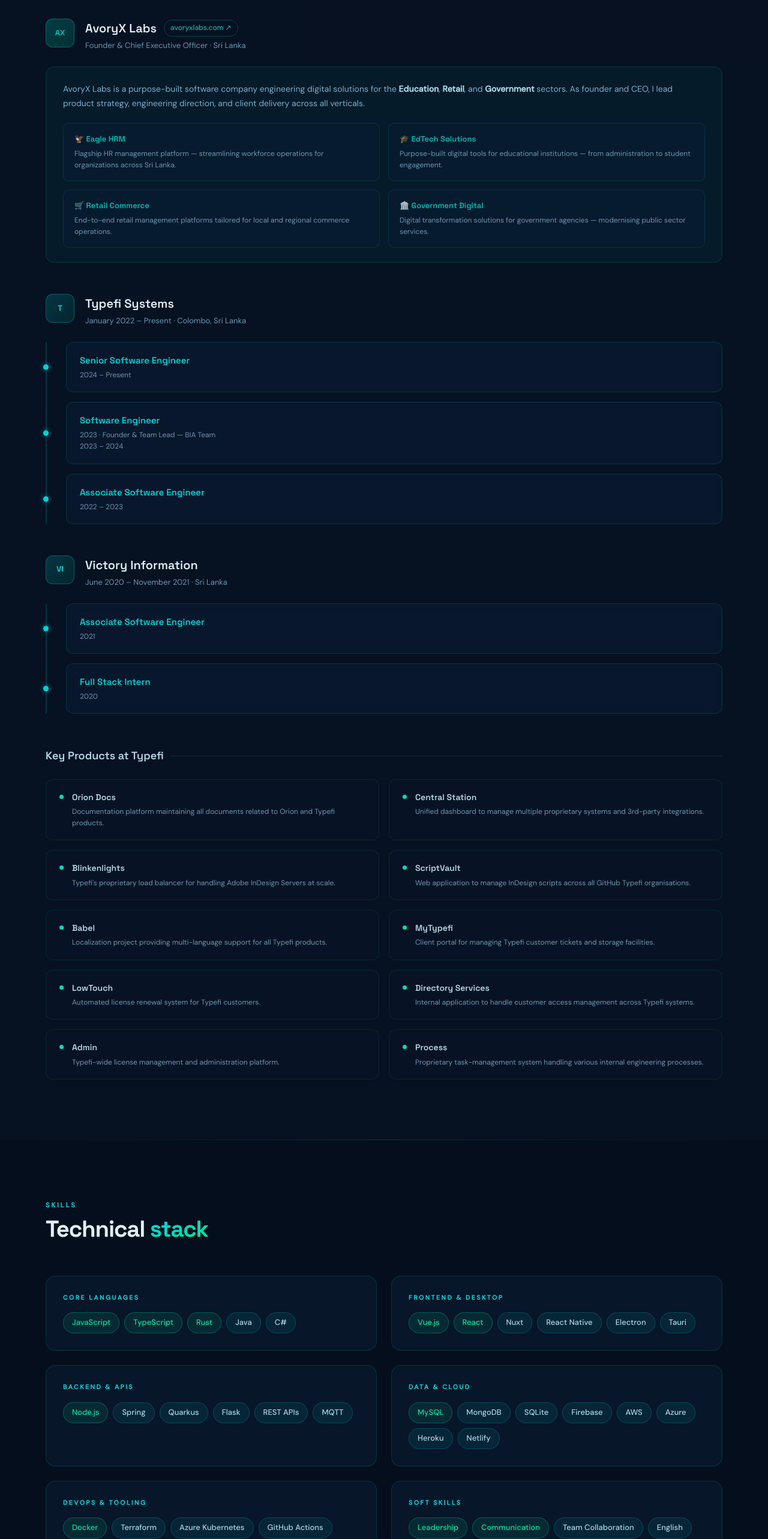
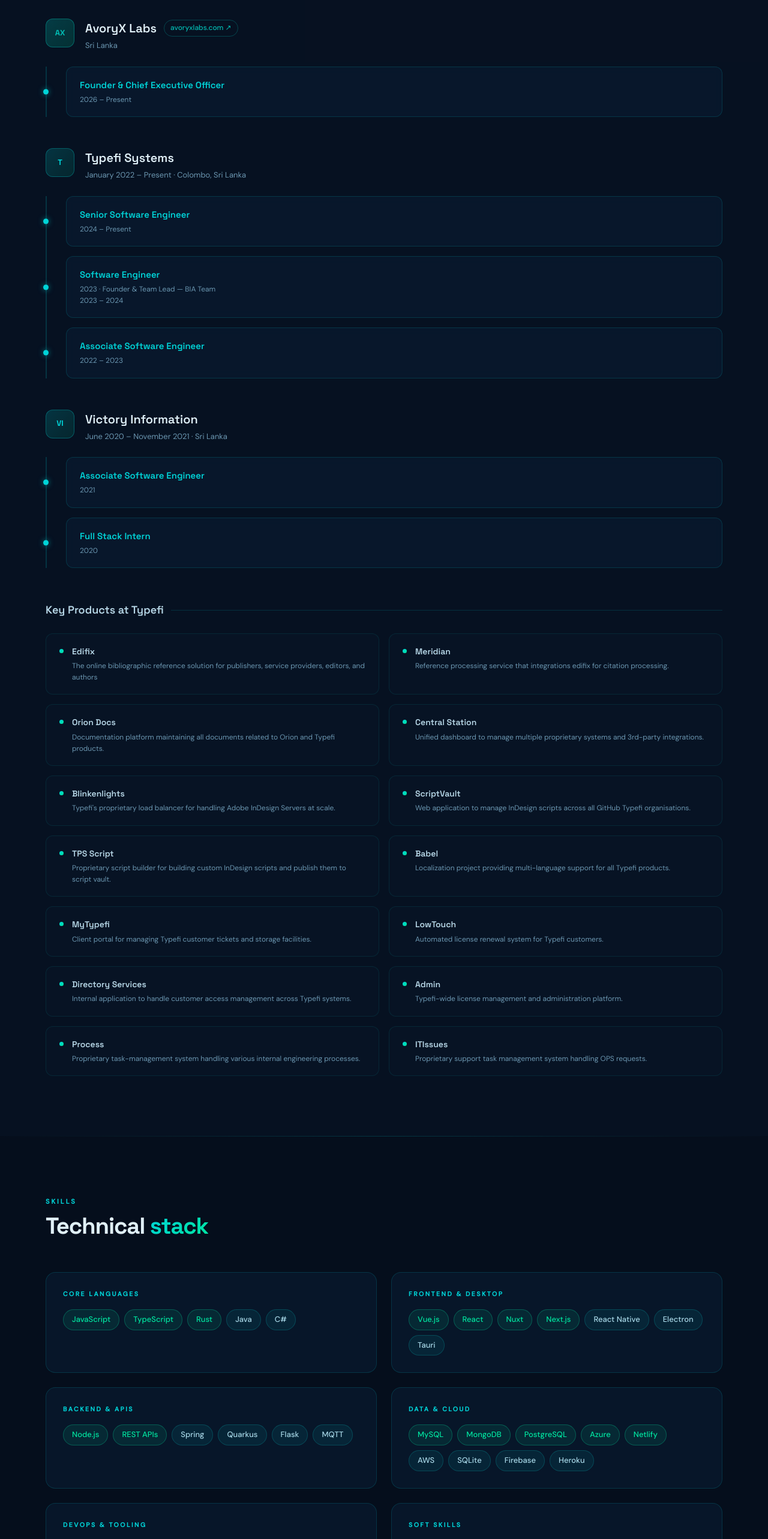
Before and after one commit to NipunEranda/nipuneranda.github.io, a Vue app: page / in a window 1280 px wide. Shown: the part 1676-4242 px from the top of the page at 60% size. Built offline with nearby package versions, Linux system fonts and the light colour scheme.

Commit message:
content updated

```diff
--- a/src/components/ContactSection.vue
+++ b/src/components/ContactSection.vue
@@ -22,7 +22,7 @@
           +94 711 294 033
         </a>
       </div>
-      <div class="footer-note reveal">Thirimadura Nipun Eranda Amarasekara · Ambalangoda, Sri Lanka · © 2025</div>
+      <div class="footer-note reveal">Nipun Eranda Amarasekara · Ambalangoda, Sri Lanka · © 2025</div>
     </div>
   </section>
 </template>
--- a/src/components/ExperienceSection.vue
+++ b/src/components/ExperienceSection.vue
@@ -13,32 +13,13 @@
               AvoryX Labs
               <a href="https://avoryxlabs.com" target="_blank" rel="noopener" class="co-ext-link">avoryxlabs.com ↗</a>
             </div>
-            <div class="co-period">Founder &amp; Chief Executive Officer · Sri Lanka</div>
+            <div class="co-period">Sri Lanka</div>
           </div>
         </div>
-        <div class="ax-overview">
-          <p class="ax-desc">
-            AvoryX Labs is a purpose-built software company engineering digital solutions for the
-            <strong>Education</strong>, <strong>Retail</strong>, and <strong>Government</strong> sectors.
-            As founder and CEO, I lead product strategy, engineering direction, and client delivery across all verticals.
-          </p>
-          <div class="ax-products">
-            <div class="ax-product">
-              <div class="ax-product-name">🦅 Eagle HRM</div>
-              <div class="ax-product-desc">Flagship HR management platform — streamlining workforce operations for organizations across Sri Lanka.</div>
-            </div>
-            <div class="ax-product">
-              <div class="ax-product-name">🎓 EdTech Solutions</div>
-              <div class="ax-product-desc">Purpose-built digital tools for educational institutions — from administration to student engagement.</div>
-            </div>
-            <div class="ax-product">
-              <div class="ax-product-name">🛒 Retail Commerce</div>
-              <div class="ax-product-desc">End-to-end retail management platforms tailored for local and regional commerce operations.</div>
-            </div>
-            <div class="ax-product">
-              <div class="ax-product-name">🏛️ Government Digital</div>
-              <div class="ax-product-desc">Digital transformation solutions for government agencies — modernising public sector services.</div>
-            </div>
+        <div class="roles">
+          <div class="role reveal d1">
+            <div class="role-title">Founder &amp; Chief Executive Officer</div>
+            <div class="role-yr">2026 – Present</div>
           </div>
         </div>
       </div>
@@ -95,6 +76,14 @@
       <div class="typefi-grid">
         <div class="typefi-item reveal d1">
           <div class="td"></div>
+          <div><div class="ti-name">Edifix</div><div class="ti-desc">The online bibliographic reference solution for publishers, service providers, editors, and authors</div></div>
+        </div>
+        <div class="typefi-item reveal d1">
+          <div class="td"></div>
+          <div><div class="ti-name">Meridian</div><div class="ti-desc">Reference processing service that integrations edifix for citation processing.</div></div>
+        </div>
+        <div class="typefi-item reveal d1">
+          <div class="td"></div>
           <div><div class="ti-name">Orion Docs</div><div class="ti-desc">Documentation platform maintaining all documents related to Orion and Typefi products.</div></div>
         </div>
         <div class="typefi-item reveal d2">
@@ -108,6 +97,10 @@
         <div class="typefi-item reveal d4">
           <div class="td"></div>
           <div><div class="ti-name">ScriptVault</div><div class="ti-desc">Web application to manage InDesign scripts across all GitHub Typefi organisations.</div></div>
+        </div>
+        <div class="typefi-item reveal d4">
+          <div class="td"></div>
+          <div><div class="ti-name">TPS Script</div><div class="ti-desc">Proprietary script builder for building custom InDesign scripts and publish them to script vault.</div></div>
         </div>
         <div class="typefi-item reveal d1">
           <div class="td"></div>
@@ -132,6 +125,10 @@
         <div class="typefi-item reveal d2">
           <div class="td"></div>
           <div><div class="ti-name">Process</div><div class="ti-desc">Proprietary task-management system handling various internal engineering processes.</div></div>
+        </div>
+        <div class="typefi-item reveal d2">
+          <div class="td"></div>
+          <div><div class="ti-name">ITIssues</div><div class="ti-desc">Proprietary support task management system handling OPS requests.</div></div>
         </div>
       </div>
     </div>
@@ -190,45 +187,6 @@
 }
 .co-ext-link:hover { background: rgba(2,187,178,0.1); }
 .co-period { font-size: 13px; color: var(--muted); }
-
-/* AvoryX overview */
-.ax-overview {
-  background: rgba(2,187,178,0.06);
-  border: 1px solid rgba(2,187,178,0.18);
-  border-radius: 14px;
-  padding: 24px 28px;
-  margin-bottom: 20px;
-}
-.ax-desc {
-  font-size: 14px;
-  line-height: 1.75;
-  color: #7aadcc;
-  margin-bottom: 20px;
-}
-.ax-desc strong { color: #a8d8e8; }
-.ax-products {
-  display: grid;
-  grid-template-columns: repeat(2, 1fr);
-  gap: 14px;
-}
-.ax-product {
-  background: rgba(10,28,50,0.5);
-  border: 1px solid rgba(2,187,178,0.15);
-  border-radius: 10px;
-  padding: 16px 18px;
-}
-.ax-product-name {
-  font-family: 'Space Grotesk', sans-serif;
-  font-size: 13px;
-  font-weight: 600;
-  color: #02bbb2;
-  margin-bottom: 4px;
-}
-.ax-product-desc {
-  font-size: 12px;
-  color: var(--muted);
-  line-height: 1.6;
-}
 
 /* Roles */
 .roles {
@@ -307,7 +265,6 @@
 .ti-desc { font-size: 12px; color: var(--muted); line-height: 1.6; }
 
 @media (max-width: 900px) {
-  .ax-products { grid-template-columns: 1fr; }
   .typefi-grid { grid-template-columns: 1fr; }
 }
 </style>
--- a/src/components/SkillsSection.vue
+++ b/src/components/SkillsSection.vue
@@ -17,7 +17,8 @@
     tags: [
       { text: 'Vue.js', hi: true },
       { text: 'React', hi: true },
-      { text: 'Nuxt' },
+      { text: 'Nuxt', hi: true },
+      { text: 'Next.js', hi: true },
       { text: 'React Native' },
       { text: 'Electron' },
       { text: 'Tauri' },
@@ -28,10 +29,10 @@
     delay: 'd3',
     tags: [
       { text: 'Node.js', hi: true },
+      { text: 'REST APIs', hi: true },
       { text: 'Spring' },
       { text: 'Quarkus' },
       { text: 'Flask' },
-      { text: 'REST APIs' },
       { text: 'MQTT' },
     ],
   },
@@ -40,13 +41,14 @@
     delay: 'd4',
     tags: [
       { text: 'MySQL', hi: true },
-      { text: 'MongoDB' },
+      { text: 'MongoDB', hi: true },
+      { text: 'PostgreSQL', hi: true },
+      { text: 'Azure', hi: true },
+      { text: 'Netlify', hi: true },
+      { text: 'AWS' },
       { text: 'SQLite' },
       { text: 'Firebase' },
-      { text: 'AWS' },
-      { text: 'Azure' },
       { text: 'Heroku' },
-      { text: 'Netlify' },
     ],
   },
   {
@@ -54,9 +56,9 @@
     delay: 'd1',
     tags: [
       { text: 'Docker', hi: true },
+      { text: 'GitHub Actions', hi: true },
       { text: 'Terraform' },
       { text: 'Azure Kubernetes' },
-      { text: 'GitHub Actions' },
       { text: 'AWS CodeCommit' },
       { text: 'AWS S3' },
     ],
@@ -67,7 +69,7 @@
     tags: [
       { text: 'Leadership', hi: true },
       { text: 'Communication', hi: true },
-      { text: 'Team Collaboration' },
+      { text: 'Team Collaboration', hi: true },
       { text: 'English' },
       { text: 'Sinhala' },
     ],
```
